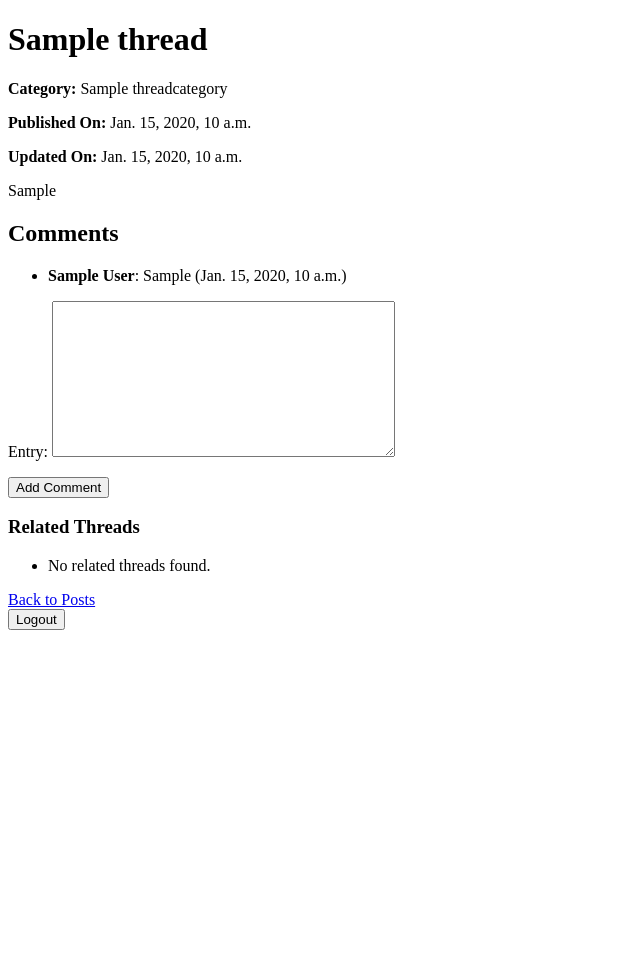
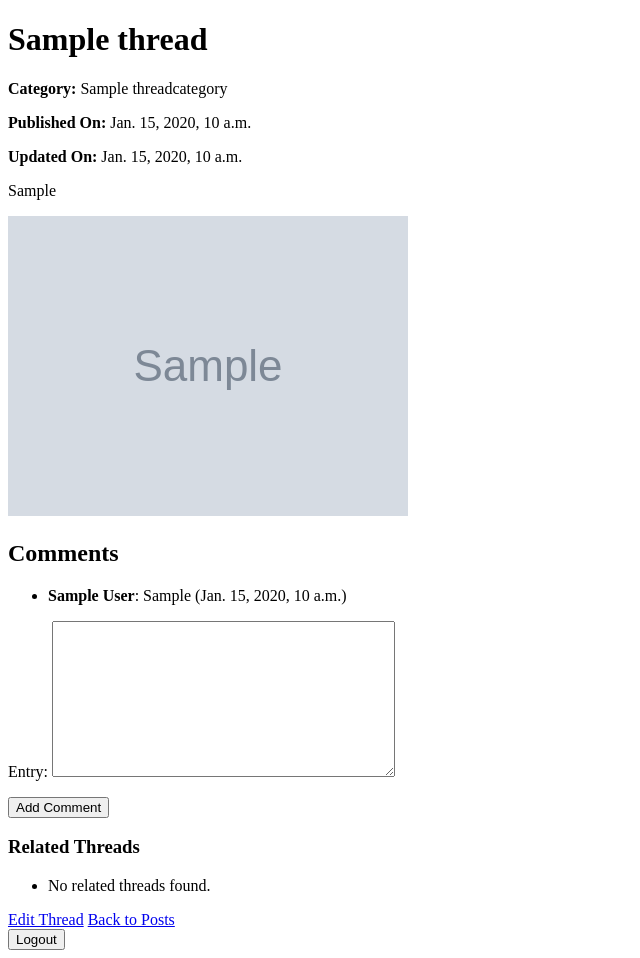
Before and after one commit to de-angeli/hobbysite-E-G-11, a Django app: page /forum/thread/1 in a window 1280 px wide. Shown: the whole page, without its empty margins (0-640 px from the left). Before the commit the page ends 630 px from the top, so only its background shows below. Run offline with Django 5.2, Linux system fonts and the light colour scheme; a user stored in the database is signed in; tables that the repository leaves empty hold one stand-in row (values such as "Sample post"); grey boxes marked "Sample" are stand-in pictures.

Commit message:
updated create and update templates

```diff
--- a/forum/templates/forum/thread_create.html
+++ b/forum/templates/forum/thread_create.html
@@ -6,7 +6,7 @@
 {% block content %}
     <h2>Create a New Thread</h2>
 
-    <form method="POST">
+    <form method="POST" enctype="multipart/form-data">
         {% csrf_token %}
         {{ form.as_p }}
         <button type="submit">Create Thread</button>
--- a/forum/templates/forum/thread_detail.html
+++ b/forum/templates/forum/thread_detail.html
@@ -9,6 +9,10 @@
     <p><strong>Published On:</strong> {{ object.created_on }}</p>
     <p><strong>Updated On:</strong> {{ object.updated_on }}</p>
     <p>{{ object.entry }}</p>
+
+    {% if object.image %}
+        <img src="{{ object.image.url }}" alt="Thread Image">
+    {% endif %}
 
     <h2>Comments</h2>
     <ul>
@@ -42,5 +46,9 @@
         {% endfor %}
     </ul>
 
-        <a href="{% url 'forum:thread-list' %}">Back to Posts</a>
+    {% if user.is_authenticated and object.author == user.profile %}
+        <a href="{% url 'forum:thread-update' object.pk %}">Edit Thread</a>
+    {% endif %}
+
+    <a href="{% url 'forum:thread-list' %}">Back to Posts</a>
 {% endblock %}
--- a/forum/templates/forum/thread_update.html
+++ b/forum/templates/forum/thread_update.html
@@ -5,10 +5,12 @@
 {% block title %}Update Thread{% endblock %}
 {% block content %}
   <h2>Edit Thread</h2>
-  <form method="post">
+
+  <form method="POST" enctype="multipart/form-data">
     {% csrf_token %}
     {{ form.as_p }}
-    <button type="submit">Update</button>
+    <button type="submit">Update Thread</button>
   </form>
+
   <a href="{% url 'forum:thread-detail' object.pk %}">Cancel</a>
 {% endblock %}
```
